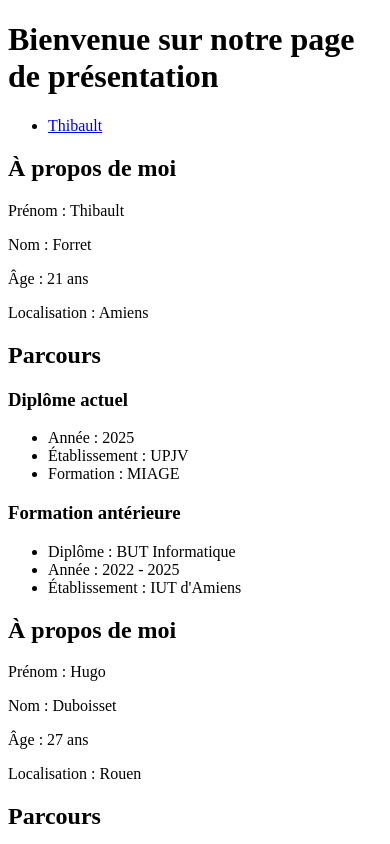
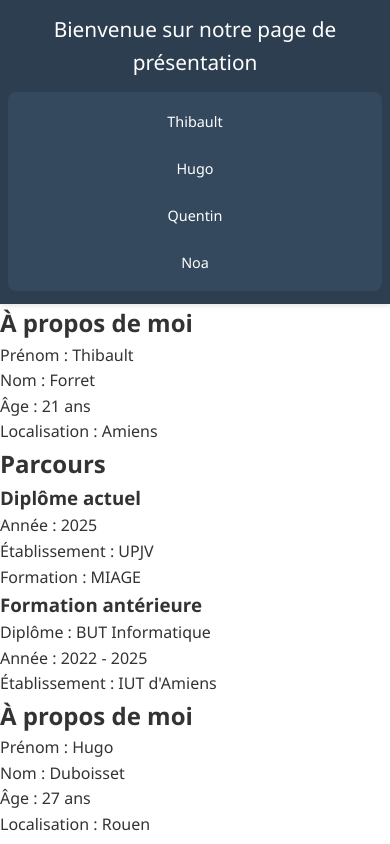
Before and after one commit to thibault-forret/miage-g2, a plain HTML site: page index.html in a window 390 px wide. Shown: the top 844 px of the page. Drawn offline with Linux system fonts and the light colour scheme.

Commit message:
style de la navbar

```diff
--- a/index.html
+++ b/index.html
@@ -4,6 +4,7 @@
   <meta charset="utf-8">
   <meta name="viewport" content="width=device-width, initial-scale=1">
   <title>Présentation — Quentin Massoulle</title>
+  <link rel="stylesheet" href="style.css">
 </head>
 
     <header>
@@ -11,6 +12,9 @@
         <nav>
             <ul>
                 <li><a href="#thibault">Thibault</a></li>
+                <li><a href="#hugo">Hugo</a></li>
+                <li><a href="#quentin">Quentin</a></li>
+                <li><a href="#noa">Noa</a></li>
             </ul>
         </nav>
     </header>
--- /dev/null
+++ b/style.css
@@ -0,0 +1,101 @@
+* {
+    margin: 0;
+    padding: 0;
+    box-sizing: border-box;
+}
+
+body {
+    font-family: 'Segoe UI', Tahoma, Geneva, Verdana, sans-serif;
+    line-height: 1.6;
+    color: #333;
+}
+
+header {
+    background: #2c3e50;
+    color: white;
+    padding: 1rem 0;
+    box-shadow: 0 2px 5px rgba(0, 0, 0, 0.1);
+    user-select: none;
+}
+
+header h1 {
+    text-align: center;
+    font-size: 1.8rem;
+    margin-bottom: 1rem;
+    font-weight: 400;
+}
+
+nav {
+    max-width: 1000px;
+    margin: 0 auto;
+    padding: 0 2rem;
+}
+
+nav ul {
+    list-style: none;
+    display: flex;
+    justify-content: center;
+    background: #34495e;
+    border-radius: 8px;
+    padding: 0.5rem;
+}
+
+nav li {
+    flex: 1;
+}
+
+nav a {
+    color: white;
+    text-decoration: none;
+    padding: 0.7rem 1rem;
+    border-radius: 5px;
+    display: block;
+    text-align: center;
+    font-size: 0.9rem;
+    font-weight: 500;
+    transition: background-color 0.2s ease;
+}
+
+nav a:hover {
+    background-color: #3498db;
+}
+
+nav a:focus {
+    background-color: #3498db;
+    outline: 2px solid #5dade2;
+}
+
+@media (max-width: 768px) {
+    header h1 {
+        font-size: 1.5rem;
+        margin-bottom: 0.8rem;
+    }
+
+    nav {
+        padding: 0 1rem;
+    }
+
+    nav ul {
+        flex-direction: column;
+        gap: 0.3rem;
+    }
+
+    nav a {
+        padding: 0.6rem;
+        font-size: 0.9rem;
+    }
+}
+
+@media (max-width: 480px) {
+    header {
+        padding: 0.8rem 0;
+    }
+
+    header h1 {
+        font-size: 1.3rem;
+    }
+
+    nav {
+        padding: 0 0.5rem;
+    }
+}
```
